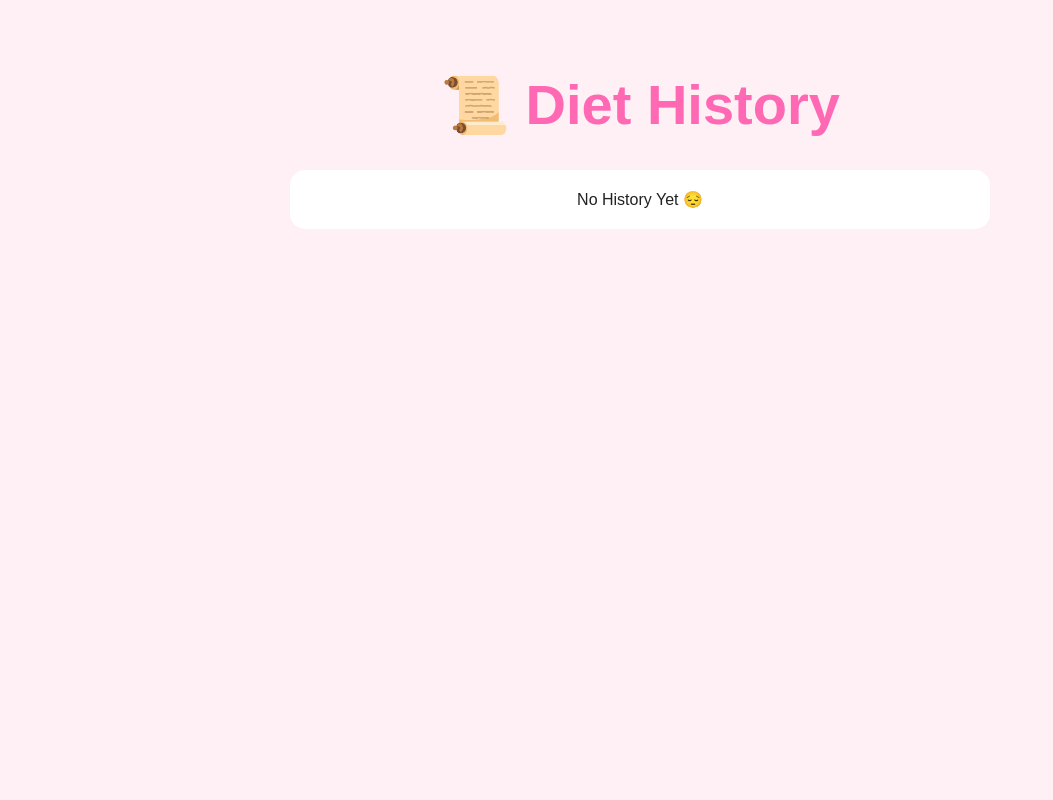
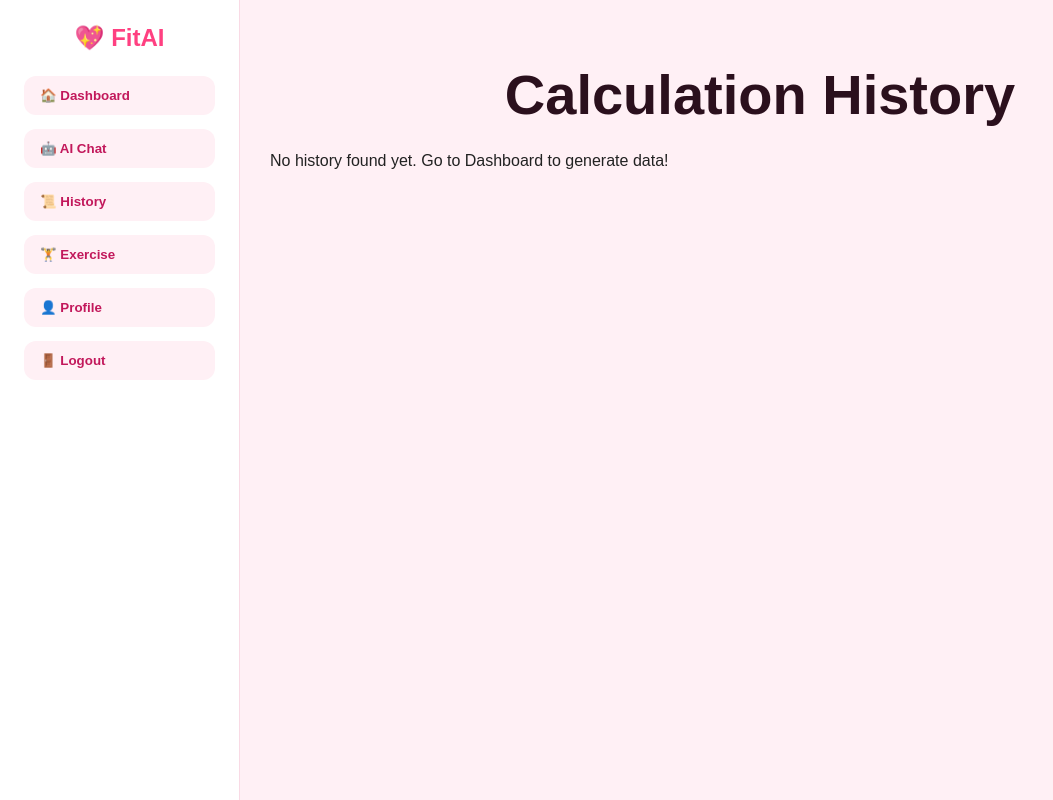
Before and after one commit to faiqayk/AI-Diet-Planner, a React (Vite) app in the folder client/: page /history in a window 1280 px wide. Shown: the whole page, without its empty margins (0-1053 px from the left). Built offline with nearby package versions, Linux system fonts and the light colour scheme.

Commit message:
Fix dashboard brackets and sync localstorage with profile

```diff
--- a/client/src/App.jsx
+++ b/client/src/App.jsx
@@ -1,4 +1,5 @@
 import { BrowserRouter, Routes, Route } from "react-router-dom";
+import { useState } from "react";
 
 import Login from "./pages/Login";
 import Dashboard from "./pages/Dashboard";
@@ -8,38 +9,28 @@ import UserProfile from "./pages/UserProfile";
 import Exercise from "./pages/Exercise";
 
 export default function App() {
-
-  // Global History State
-  const historyData = [];
+  const [historyData, setHistoryData] = useState([]);
 
   return (
     <BrowserRouter>
-
       <Routes>
-
-        {/* LOGIN PAGE */}
         <Route path="/" element={<Login />} />
 
-        {/* DASHBOARD PAGE */}
-        <Route path="/dashboard" element={<Dashboard />} />
+        {/* Dashboard ko sirf history pass ki */}
+        <Route
+          path="/dashboard"
+          element={<Dashboard history={historyData} setHistory={setHistoryData} />}
+        />
 
-        {/* HISTORY PAGE */}
         <Route
           path="/history"
           element={<History history={historyData} darkMode={false} />}
         />
 
-        {/* AI CHAT PAGE */}
         <Route path="/chat" element={<Chat />} />
-
-        {/* USER PROFILE PAGE */}
         <Route path="/profile" element={<UserProfile />} />
-
-        {/* EXERCISE PAGE */}
-        <Route path="/exercise" element={<Exercise />} />
-
+        <Route path="/exercise" element={<Exercise history={historyData} setHistory={setHistoryData} />} />
       </Routes>
-
     </BrowserRouter>
   );
 }
--- a/client/src/pages/Dashboard.jsx
+++ b/client/src/pages/Dashboard.jsx
@@ -2,7 +2,7 @@ import { useState } from "react";
 import { useNavigate } from "react-router-dom";
 import "../App.css";
 
-export default function Dashboard() {
+export default function Dashboard({ history, setHistory }) {
   const navigate = useNavigate();
 
   const [age, setAge] = useState("");
@@ -32,9 +32,33 @@ export default function Dashboard() {
     }
 
     setDietPlan(plan);
+
+    // 🚨 Safe LocalStorage Saving
+    localStorage.setItem("age", age);
+    localStorage.setItem("gender", gender);
+    localStorage.setItem("height", height);
+    localStorage.setItem("weight", weight);
+    localStorage.setItem("dietLevel", dietLevel);
+
+    if (setHistory) {
+      const newHistoryItem = {
+        type: "Diet Plan Generated",
+        age: age,
+        gender: gender,
+        dietLevel: dietLevel,
+        result: plan,
+        date: new Date().toLocaleTimeString() + " " + new Date().toLocaleDateString()
+      };
+      setHistory([...history, newHistoryItem]);
+    }
   };
 
   const calculateBMI = () => {
+    if (!height || !weight) {
+      alert("Please enter height and weight first");
+      return;
+    }
+
     const h = height / 100;
     const result = (weight / (h * h)).toFixed(1);
 
@@ -43,16 +67,27 @@ export default function Dashboard() {
     else if (result < 25) status = "Normal";
     else status = "Overweight";
 
-    setBMI(`${result} (${status})`);
+    const finalBmi = `${result} (${status})`;
+    setBMI(finalBmi);
+
+    if (setHistory) {
+      const newHistoryItem = {
+        type: "BMI Calculated",
+        age: age || "N/A",
+        gender: gender || "N/A",
+        dietLevel: dietLevel || "N/A",
+        result: `BMI: ${finalBmi}`,
+        date: new Date().toLocaleTimeString() + " " + new Date().toLocaleDateString()
+      };
+      setHistory([...history, newHistoryItem]);
+    }
   };
 
   return (
     <div className={`dashboard ${darkMode ? "dark" : ""}`}>
-
       {/* SIDEBAR */}
       <div className="sidebar">
         <h2>💖 FitAI</h2>
-
         <button onClick={() => navigate("/dashboard")}>🏠 Dashboard</button>
         <button onClick={() => navigate("/chat")}>🤖 AI Chat</button>
         <button onClick={() => navigate("/history")}>📜 History</button>
@@ -63,15 +98,13 @@ export default function Dashboard() {
 
       {/* MAIN */}
       <div className="main">
-
-        <h1>AI Diet Planner </h1>
+        <h1>AI Diet Planner</h1>
 
         <button className="modeBtn" onClick={() => setDarkMode(!darkMode)}>
           {darkMode ? "☀️ Light Mode" : "🌙 Dark Mode"}
         </button>
 
         <div className="card">
-
           <input placeholder="Age" value={age} onChange={(e) => setAge(e.target.value)} />
           <input placeholder="Height (cm)" value={height} onChange={(e) => setHeight(e.target.value)} />
           <input placeholder="Weight (kg)" value={weight} onChange={(e) => setWeight(e.target.value)} />
@@ -96,7 +129,6 @@ export default function Dashboard() {
             <pre>{dietPlan}</pre>
             <p>{bmi}</p>
           </div>
-
         </div>
       </div>
     </div>
--- a/client/src/pages/History.jsx
+++ b/client/src/pages/History.jsx
@@ -1,67 +1,52 @@
-export default function History({ history, darkMode }) {
+import React from 'react';
+import { useNavigate } from 'react-router-dom';
+import "../App.css";
+
+export default function History({ history }) {
+  const navigate = useNavigate();
 
   return (
-
-    <div
-      style={{
-        padding: "40px",
-        minHeight: "100vh",
-        background: darkMode ? "#1e1e1e" : "#fff0f5",
-      }}
-    >
-
-      <h1
-        style={{
-          textAlign: "center",
-          color: "hotpink",
-        }}
-      >
-        📜 Diet History
-      </h1>
-
-      <div
-        style={{
-          maxWidth: "700px",
-          margin: "30px auto",
-        }}
-      >
-
-        {history.length === 0 ? (
-
-          <div
-            style={{
-              background: "white",
-              padding: "20px",
-              borderRadius: "15px",
-              textAlign: "center",
-            }}
-          >
-            No History Yet 😔
-          </div>
-
-        ) : (
-
-          history.map((item, index) => (
-
-            <div
-              key={index}
-              style={{
-                background: "white",
-                padding: "20px",
-                borderRadius: "15px",
-                marginBottom: "20px",
-                whiteSpace: "pre-line",
-              }}
-            >
-              {item}
-            </div>
-
-          ))
-
-        )}
-
+    <div className="dashboard">
+      {/* SIDEBAR (Aapki pehle wali styling ke mutabiq) */}
+      <div className="sidebar">
+        <h2>💖 FitAI</h2>
+        <button onClick={() => navigate("/dashboard")}>🏠 Dashboard</button>
+        <button onClick={() => navigate("/chat")}>🤖 AI Chat</button>
+        <button onClick={() => navigate("/history")}>📜 History</button>
+        <button onClick={() => navigate("/exercise")}>🏋️ Exercise</button>
+        <button onClick={() => navigate("/profile")}>👤 Profile</button>
+        <button onClick={() => navigate("/")}>🚪 Logout</button>
       </div>
 
+      {/* MAIN CONTENT AREA */}
+      <div className="main">
+        <h1>Calculation History</h1>
+
+        {/* Agar history khali ho */}
+        {!history || history.length === 0 ? (
+          <p>No history found yet. Go to Dashboard to generate data!</p>
+        ) : (
+          /* Agar history mein data ho toh loop chalao */
+          <div style={{ display: 'flex', flexDirection: 'column', gap: '15px', width: '100%' }}>
+            {history.map((item, index) => (
+              <div key={index} className="result" style={{ borderLeft: '4px solid #bc3aff', padding: '15px', background: '#fff5f7', borderRadius: '10px' }}>
+
+                {/* 🚨 SAFELY PRINTING PROPERTIES (NO MORE OBJECT ERRORS) */}
+                <h3 style={{ color: '#bc3aff', margin: '0 0 5px 0' }}>{item.type}</h3>
+                <p style={{ fontSize: '14px', color: '#666', margin: '0 0 10px 0' }}>⏱️ {item.date}</p>
+
+                <div style={{ fontSize: '15px', color: '#333' }}>
+                  <p><strong>Age:</strong> {item.age} | <strong>Gender:</strong> {item.gender} | <strong>Diet Level:</strong> {item.dietLevel}</p>
+                  <pre style={{ marginTop: '10px', background: '#ffffff', padding: '10px', borderRadius: '5px', fontFamily: 'inherit' }}>
+                    {item.result}
+                  </pre>
+                </div>
+
+              </div>
+            ))}
+          </div>
+        )}
+      </div>
     </div>
   );
 }
```
Also changed, not shown: 1 other file (tests, documents, lock files or other folders).
